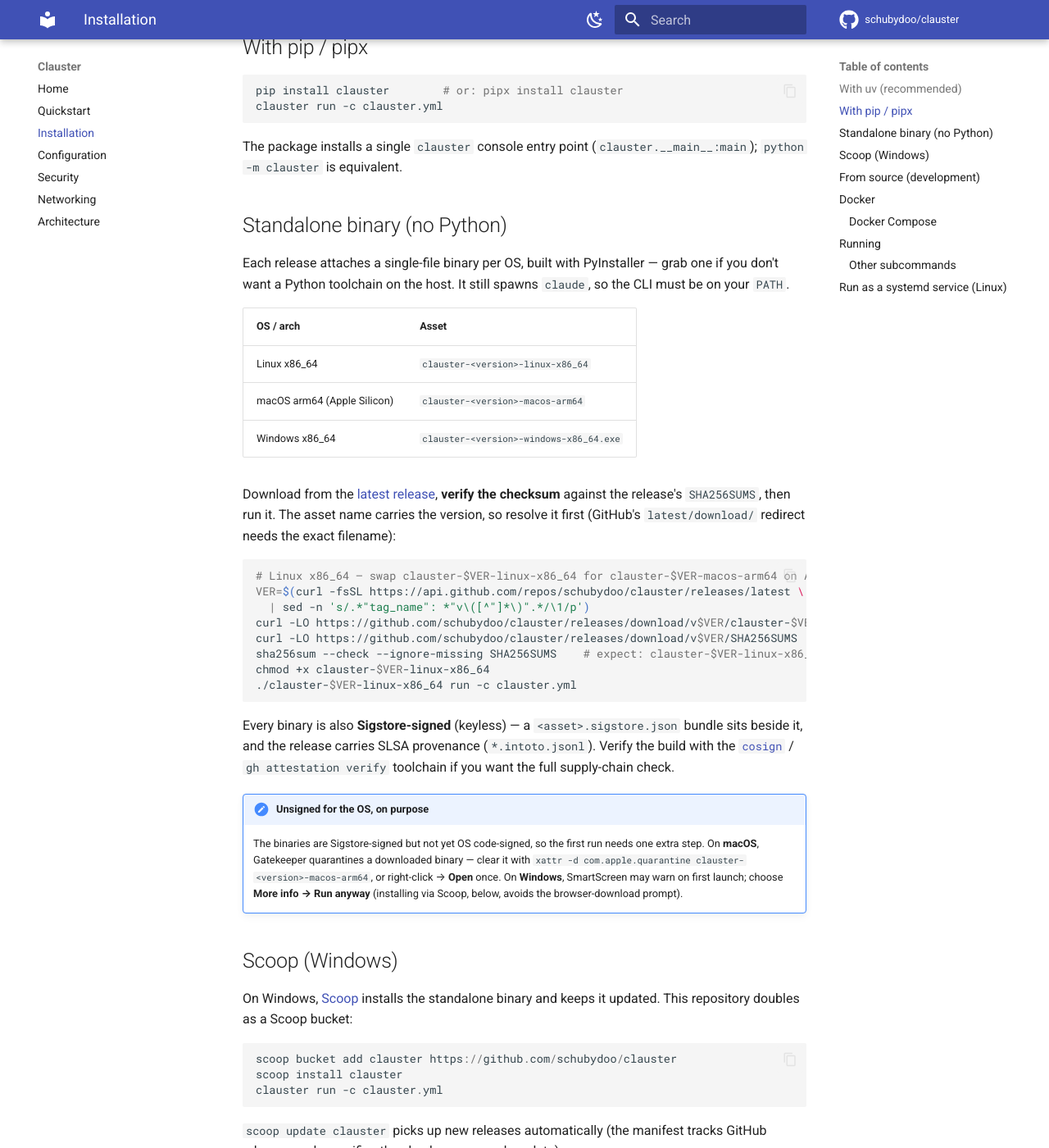
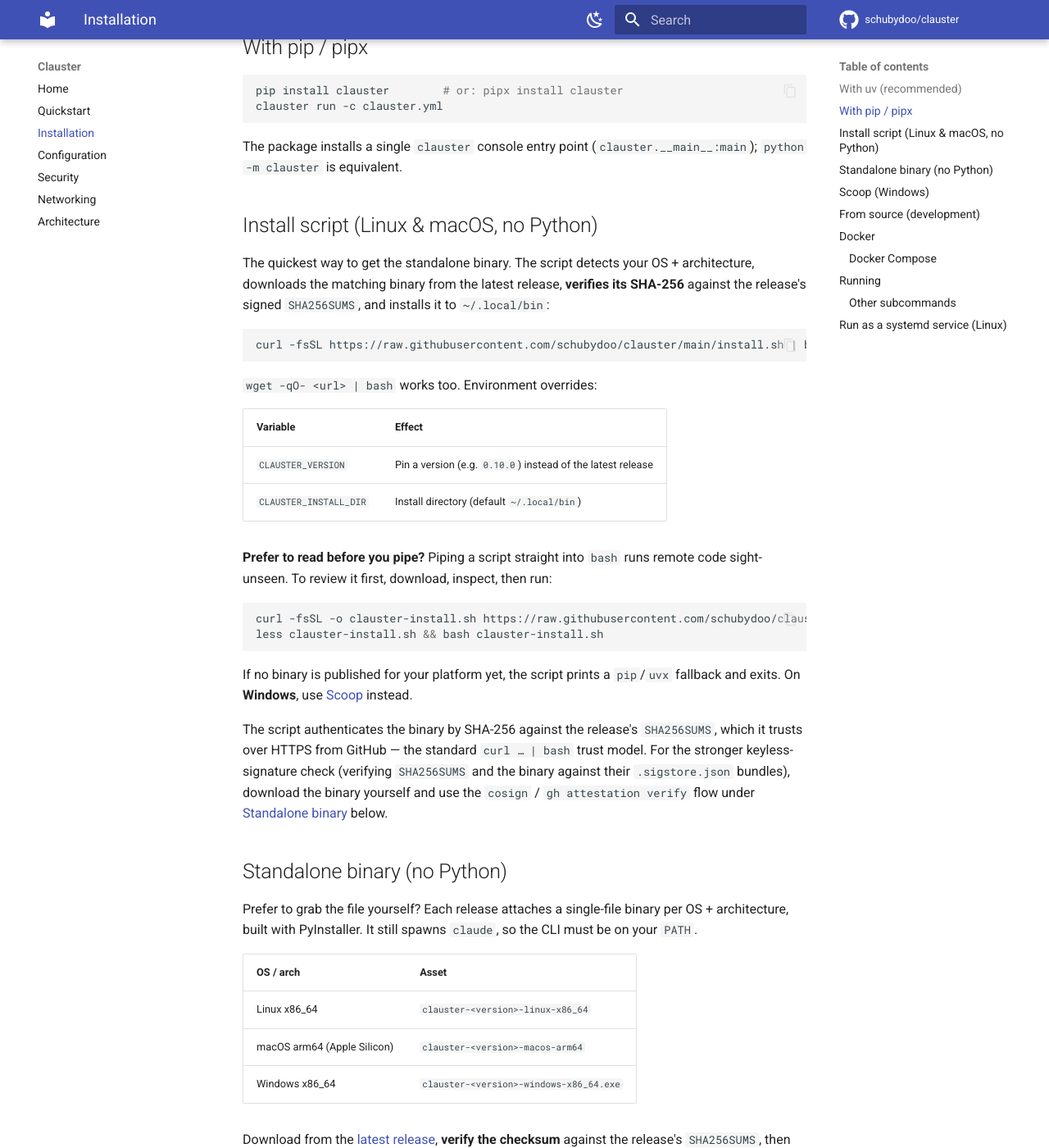
Before and after one commit to schubydoo/clauster, an MkDocs documentation site: the page built from docs/installation.md, in a window 1280 px wide and 1400 px high, scrolled down 762 px. Shown: the whole window at 82% size. Built offline with MkDocs 1.6.1 and Material for MkDocs 9.7.7, drawn with Linux system fonts in a browser that asks for light colours; comment, search, counter and statistics services are not loaded.

Commit message:
feat(install): one-line curl|bash installer for the standalone binary
Add install.sh: detects OS + architecture, resolves the latest release
(or a pinned CLAUSTER_VERSION), downloads the matching signed standalone
binary, verifies its SHA-256 against the release's SHA256SUMS, and
installs it as `clauster` (default ~/.local/bin, override via
CLAUSTER_INSTALL_DIR). curl or wget; sudo only if the target dir needs it.

Published binaries are gated on the release's SHA256SUMS rather than a
hardcoded arch whitelist, so the script degrades gracefully (pip/uvx
fallback) on a platform with no binary yet and will light up linux-arm64
/ macos-x86_64 automatically once those assets ship — no installer edit.
Windows is pointed at the Scoop bucket.

Docs gain an "Install script" section (with a read-before-you-pipe note)
and the README leads with the one-liner.

Verified end-to-end on linux-x86_64 (download + checksum + run) and the
unsupported-arch fallback path.

Co-Authored-By: Claude Opus 4.8 (1M context) <noreply@anthropic.com>

````diff
--- a/docs/installation.md
+++ b/docs/installation.md
@@ -41,11 +41,47 @@ clauster run -c clauster.yml
 The package installs a single `clauster` console entry point
 (`clauster.__main__:main`); `python -m clauster` is equivalent.
 
+## Install script (Linux & macOS, no Python)
+
+The quickest way to get the standalone binary. The script detects your OS +
+architecture, downloads the matching binary from the latest release, **verifies
+its SHA-256** against the release's signed `SHA256SUMS`, and installs it to
+`~/.local/bin`:
+
+```sh
+curl -fsSL https://raw.githubusercontent.com/schubydoo/clauster/main/install.sh | bash
+```
+
+`wget -qO- <url> | bash` works too. Environment overrides:
+
+| Variable | Effect |
+| --- | --- |
+| `CLAUSTER_VERSION` | Pin a version (e.g. `0.10.0`) instead of the latest release |
+| `CLAUSTER_INSTALL_DIR` | Install directory (default `~/.local/bin`) |
+
+**Prefer to read before you pipe?** Piping a script straight into `bash` runs
+remote code sight-unseen. To review it first, download, inspect, then run:
+
+```sh
+curl -fsSL -o clauster-install.sh https://raw.githubusercontent.com/schubydoo/clauster/main/install.sh
+less clauster-install.sh && bash clauster-install.sh
+```
+
+If no binary is published for your platform yet, the script prints a `pip`/`uvx`
+fallback and exits. On **Windows**, use [Scoop](#scoop-windows) instead.
+
+The script authenticates the binary by SHA-256 against the release's
+`SHA256SUMS`, which it trusts over HTTPS from GitHub — the standard
+`curl … | bash` trust model. For the stronger keyless-signature check (verifying
+`SHA256SUMS` and the binary against their `.sigstore.json` bundles), download the
+binary yourself and use the `cosign` / `gh attestation verify` flow under
+[Standalone binary](#standalone-binary-no-python) below.
+
 ## Standalone binary (no Python)
 
-Each release attaches a single-file binary per OS, built with PyInstaller — grab
-one if you don't want a Python toolchain on the host. It still spawns `claude`,
-so the CLI must be on your `PATH`.
+Prefer to grab the file yourself? Each release attaches a single-file binary per
+OS + architecture, built with PyInstaller. It still spawns `claude`, so the CLI
+must be on your `PATH`.
 
 | OS / arch | Asset |
 | --- | --- |
````
Also changed, not shown: README.md (+9 -3 lines), 1 other file.
